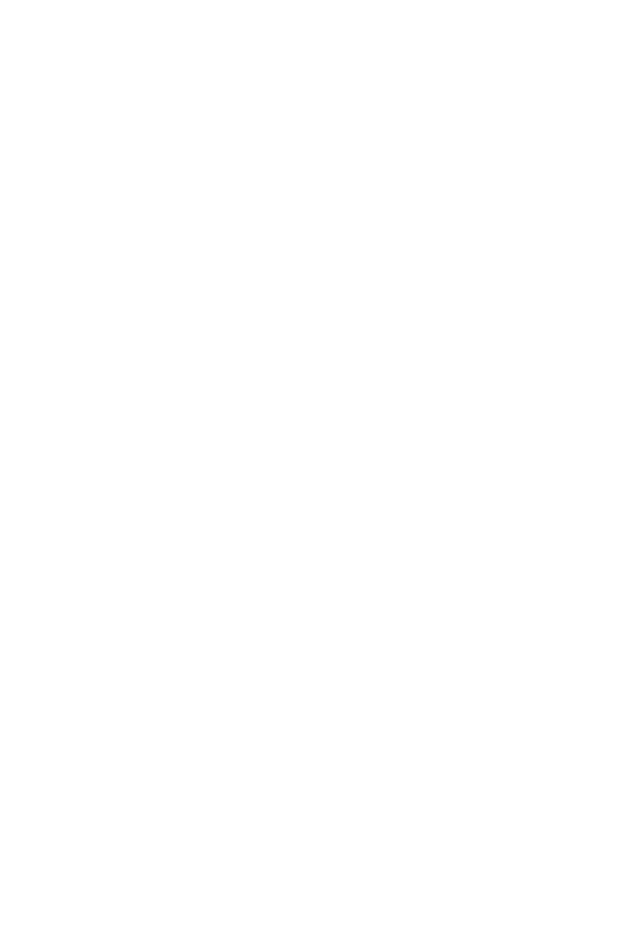
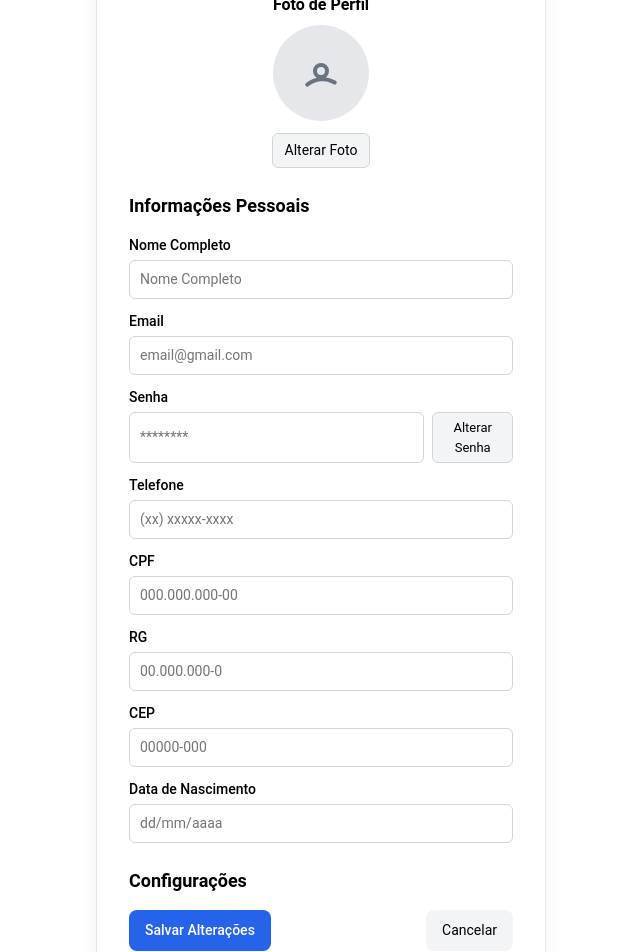
Before and after one commit to RicardoFM1/FrontendVue-DesapegueJa, a Vue app: page /perfil in a window 1280 px wide. Before the commit this address had no page. Shown: the part 140-1092 px from the top of the page, without its empty margins (319-959 px from the left). Before the commit the page ends 800 px from the top, so only its background shows below. Built offline with nearby package versions, Linux system fonts and the light colour scheme; the HTML template or start-up script is replaced by a standard one.

Commit message:
perfil comcluido

```diff
--- a/src/pages/criar/criar.vue
+++ /dev/null
@@ -1,8 +0,0 @@
-<template>
-<div class="divPrincCriar" ></div>
-<v-btn></v-btn>
-<v-sheet></v-sheet>
-</template>
-<style>
-@import "../css/paginacriar/criar.css";
-</style>
--- a/src/pages/css/paginacriar/criar.css
+++ b/src/pages/css/paginacriar/criar.css
@@ -1,5 +1,170 @@
-.divPrincCriar{
-    height: 30%;
-    width: 30%;
-    background: black;
+/* Container geral */
+.profile-container {
+  min-height: 100vh;
+  background-color: #ffffff;
+  color: #000000;
+  display: flex;
+  justify-content: center;
+  align-items: center;
+  padding: 40px 0;
 }
+
+/* Card principal */
+.profile-card {
+  width: 100%;
+  max-width: 450px;
+  background-color: #ffffff;
+  border: 1px solid #e5e7eb;
+  border-radius: 16px;
+  box-shadow: 0 4px 20px rgba(0, 0, 0, 0.05);
+  padding: 32px;
+}
+
+/* Títulos e seções */
+.profile-title {
+  font-size: 24px;
+  font-weight: 700;
+  margin-bottom: 24px;
+}
+
+.section-label {
+  font-weight: 600;
+  margin-bottom: 8px;
+}
+
+.section-title {
+  font-size: 18px;
+  font-weight: 600;
+  margin-top: 24px;
+  margin-bottom: 16px;
+}
+
+/* Foto e botão */
+.profile-photo-section {
+  text-align: center;
+  margin-bottom: 24px;
+}
+
+.profile-avatar {
+  width: 96px;
+  height: 96px;
+  border-radius: 50%;
+  background-color: #e5e7eb;
+  display: flex;
+  align-items: center;
+  justify-content: center;
+  margin: 0 auto 12px auto;
+}
+
+.avatar-icon {
+  width: 48px;
+  height: 48px;
+  color: #6b7280;
+}
+
+/* Campos de formulário */
+.form-group {
+  display: flex;
+  flex-direction: column;
+  margin-bottom: 12px;
+}
+
+.form-group label {
+  font-size: 14px;
+  font-weight: 500;
+  margin-bottom: 4px;
+}
+
+.form-group input {
+  width: 100%;
+  padding: 8px 10px;
+  font-size: 14px;
+  border: 1px solid #d1d5db;
+  border-radius: 6px;
+  background-color: #ffffff;
+  color: #000000;
+  outline: none;
+  transition: border-color 0.2s;
+}
+
+.form-group input:focus {
+  border-color: #2563eb;
+}
+
+/* Linha de inputs */
+.input-row {
+  display: flex;
+  gap: 8px;
+}
+
+/* Botões */
+.btn-primary {
+  background-color: #2563eb;
+  color: #ffffff;
+  border: none;
+  padding: 10px 16px;
+  border-radius: 8px;
+  font-size: 14px;
+  font-weight: 500;
+  cursor: pointer;
+  transition: background-color 0.2s;
+}
+
+.btn-primary:hover {
+  background-color: #1d4ed8;
+}
+
+.btn-secondary {
+  background-color: #f3f4f6;
+  color: #000000;
+  border: 1px solid #d1d5db;
+  padding: 6px 12px;
+  border-radius: 6px;
+  font-size: 14px;
+  cursor: pointer;
+  transition: background-color 0.2s;
+}
+
+.btn-secondary:hover {
+  background-color: #e5e7eb;
+}
+
+.btn-secondary.small {
+  padding: 5px 10px;
+  font-size: 13px;
+}
+
+.btn-cancel {
+  background-color: #f3f4f6;
+  color: #000000;
+  border: none;
+  padding: 10px 16px;
+  border-radius: 8px;
+  font-size: 14px;
+  cursor: pointer;
+  transition: background-color 0.2s;
+}
+
+.btn-cancel:hover {
+  background-color: #e5e7eb;
+}
+
+/* Layout dos botões inferiores */
+.buttons-row {
+  display: flex;
+  justify-content: space-between;
+  margin-top: 16px;
+}
+
+/* Responsividade */
+@media (max-width: 500px) {
+  .profile-card {
+    padding: 20px;
+    border-radius: 12px;
+  }
+
+  .buttons-row {
+    flex-direction: column;
+    gap: 10px;
+  }
+}
--- a/src/pages/home/home.vue
+++ b/src/pages/home/home.vue
@@ -7,7 +7,7 @@
           <v-app-bar-nav-icon @click="drawer = !drawer"> </v-app-bar-nav-icon>
 
           <v-toolbar-title>Filtros</v-toolbar-title>
-          <v-btn prepend-icon="mdi-check" variant="flat" color="#5865f2" to="/criar">
+          <v-btn prepend-icon="mdi-check" variant="flat" color="#5865f2">
             Criar
           </v-btn>
 
@@ -34,7 +34,7 @@
                 </v-list-item>
                 <v-divider thickness="2"></v-divider>
               </v-list>
-              <v-btn variant="flat" color="#eaece7"> Perfil </v-btn>
+              <v-btn @click="toPerfil" variant="flat" color="#eaece7"> Perfil </v-btn>
               <v-divider thickness="2"></v-divider>
               <v-btn color="#cc0000">Sair</v-btn>
             </v-card>
@@ -244,13 +244,13 @@
 </template>
 
 <script setup>
+import router from "@/router";
 import { ref, computed } from "vue";
+import { useRouter } from "vue-router"
 
 const drawer = ref(false);
 const range = ref([0, 0]);
 const tokenExiste = ref(false);
-const palavraAtual = ref("");
-const palavrasChaves = ref([]);
 const categorias = [
   "Roupas e acessórios",
   "Imóveis",
@@ -303,16 +303,10 @@ if (localStorage.getItem("token") != null) {
 } else {
   tokenExiste.value = false;
 }
-function adicionarPalavra() {
-  const novaPalavra = palavraAtual.value.trim();
-  if (novaPalavra !== "" && !palavrasChaves.value.includes(novaPalavra)) {
-    palavrasChaves.value.push(novaPalavra);
-  }
-  palavraAtual.value = "";
-}
-
-function removerPalavra(index) {
-  palavrasChaves.value.splice(index, 1);
+const delay = (ms) => new Promise(resolve => setTimeout(resolve, ms));
+async function toPerfil () {
+  await delay(500)
+  router.push("/perfil")
 }
 </script>
 
--- /dev/null
+++ b/src/pages/perfil/perfil.vue
@@ -0,0 +1,80 @@
+<template>
+  <div class="profile-container">
+    <div class="profile-card">
+      <h1 class="profile-title">Perfil do Usuário</h1>
+
+      <div class="profile-photo-section">
+        <p class="section-label">Foto de Perfil</p>
+        <div class="profile-avatar">
+          <svg xmlns="http://www.w3.org/2000/svg" class="avatar-icon" viewBox="0 0 24 24" stroke="currentColor" fill="none">
+            <path stroke-linecap="round" stroke-linejoin="round" stroke-width="2"
+              d="M5.121 17.804A13.937 13.937 0 0112 15c2.485 0 4.797.605 6.879 1.804M15 11a3 3 0 11-6 0
+              3 3 0 016 0z" />
+          </svg>
+        </div>
+        <button class="btn-secondary">Alterar Foto</button>
+      </div>
+
+      <div class="profile-info">
+        <h2 class="section-title">Informações Pessoais</h2>
+
+        <div class="form-group">
+          <label>Nome Completo</label>
+          <input type="text" placeholder="Nome Completo" />
+        </div>
+
+        <div class="form-group">
+          <label>Email</label>
+          <input type="email" placeholder="email@gmail.com" />
+        </div>
+
+        <div class="form-group">
+          <label>Senha</label>
+          <div class="input-row">
+            <input type="password" value="" placeholder="********"/>
+            <button class="btn-secondary small">Alterar Senha</button>
+          </div>
+        </div>
+
+        <div class="form-group">
+          <label>Telefone</label>
+          <input type="text" placeholder="(xx) xxxxx-xxxx" />
+        </div>
+
+        <div class="form-group">
+          <label>CPF</label>
+          <input type="text" placeholder="000.000.000-00" />
+        </div>
+
+        <div class="form-group">
+          <label>RG</label>
+          <input type="text" placeholder="00.000.000-0" />
+        </div>
+
+        <div class="form-group">
+          <label>CEP</label>
+          <input type="text" placeholder="00000-000" />
+        </div>
+
+        <div class="form-group">
+          <label>Data de Nascimento</label>
+          <input type="text" placeholder="dd/mm/aaaa" />
+        </div>
+      </div>
+
+      <div class="profile-settings">
+        <h2 class="section-title">Configurações</h2>
+        <div class="buttons-row">
+          <button class="btn-primary">Salvar Alterações</button>
+          <button class="btn-cancel">Cancelar</button>
+        </div>
+      </div>
+    </div>
+  </div>
+</template>
+
+<script setup>
+
+</script>
+
+<style src="../css/paginacriar/criar.css"></style>
--- a/src/router/index.ts
+++ b/src/router/index.ts
@@ -1,14 +1,14 @@
 import Cadastro from '@/pages/cadastro/cadastro.vue'
 import Home from '@/pages/home/home.vue'
 import Login from '@/pages/login/login.vue'
-import Criar from '@/pages/criar/criar.vue'
+import Perfil from '@/pages/perfil/perfil.vue'
 import { createRouter, createWebHistory } from 'vue-router'
 
 const routes = [
   {path: "/login", name: 'Login', component: Login},
   {path: "/", name: 'Home', component: Home},
   {path: "/cadastro", name: 'Cadastro', component: Cadastro},
-  {path: "/criar", name: 'Criar', component: Criar}
+  {path: "/perfil", name: 'Perfil', component: Perfil}
 ]
 
 const router = createRouter({
```
